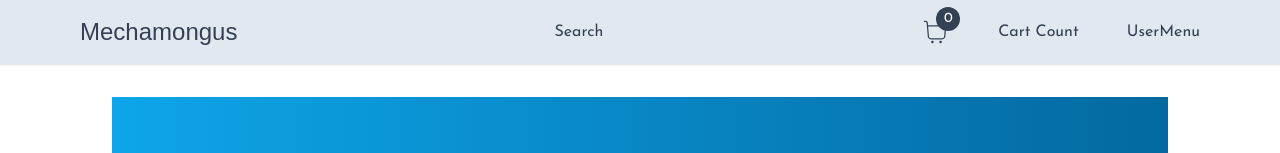
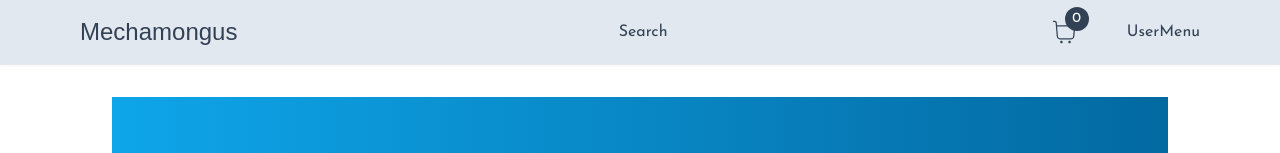
Before and after one commit to Mar-boi/Mechamongus, a Next.js app: page / in a window 1280 px wide. Shown: the top 153 px of the page. Built offline with nearby package versions, Linux system fonts and the light colour scheme; a web font is replaced by a local one.

Commit message:
แก้ตะกร้าอยู่ผิดที่ :white_check_mark:
- แก้ ตะกร้าอยู่ผิดที่

```diff
--- a/app/components/nav/NavBar.tsx
+++ b/app/components/nav/NavBar.tsx
@@ -19,7 +19,6 @@ const NavBar = () => {
             <div className="hidden md:block">Search</div>
             <div className="flex items-center gap-8 md:gap-12">
               <CartCount />
-              <div>Cart Count</div>
               <div>UserMenu</div>
             </div>
           </div>
```
